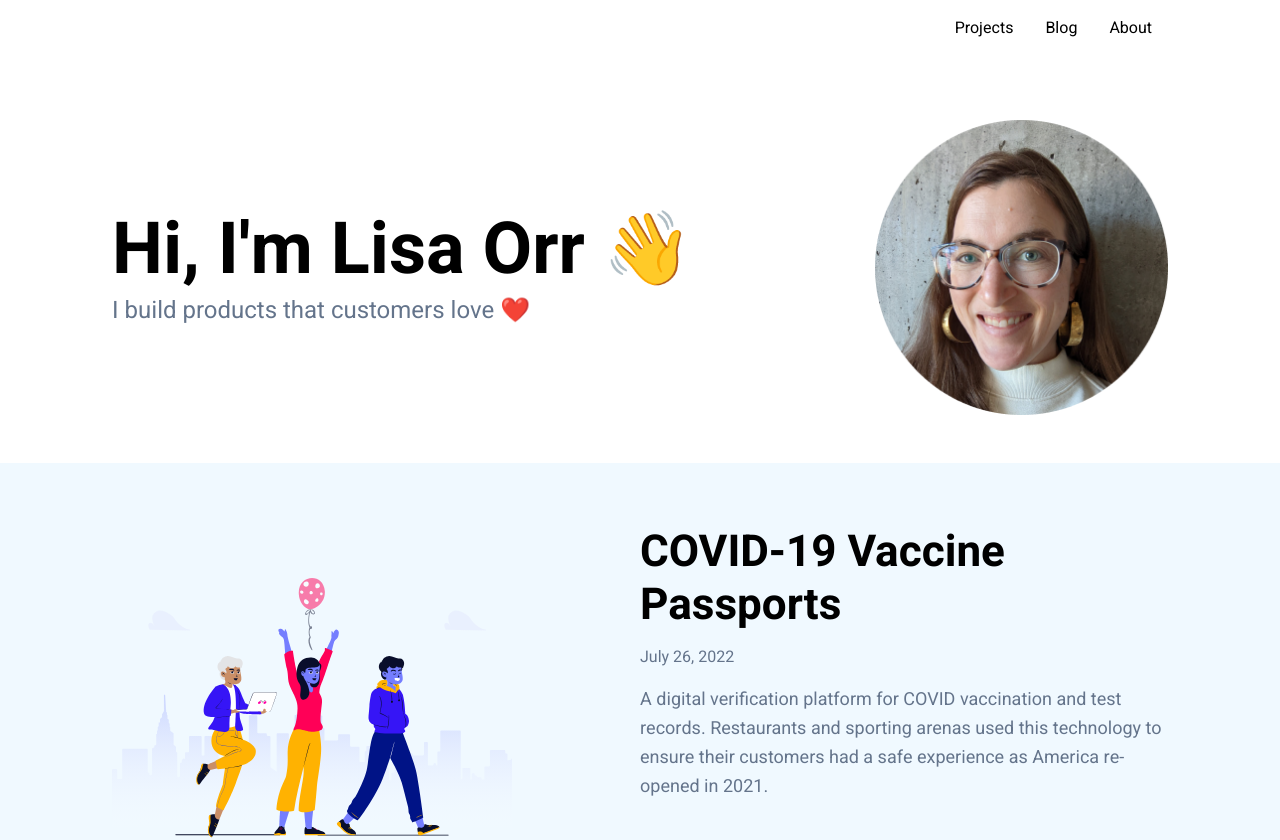
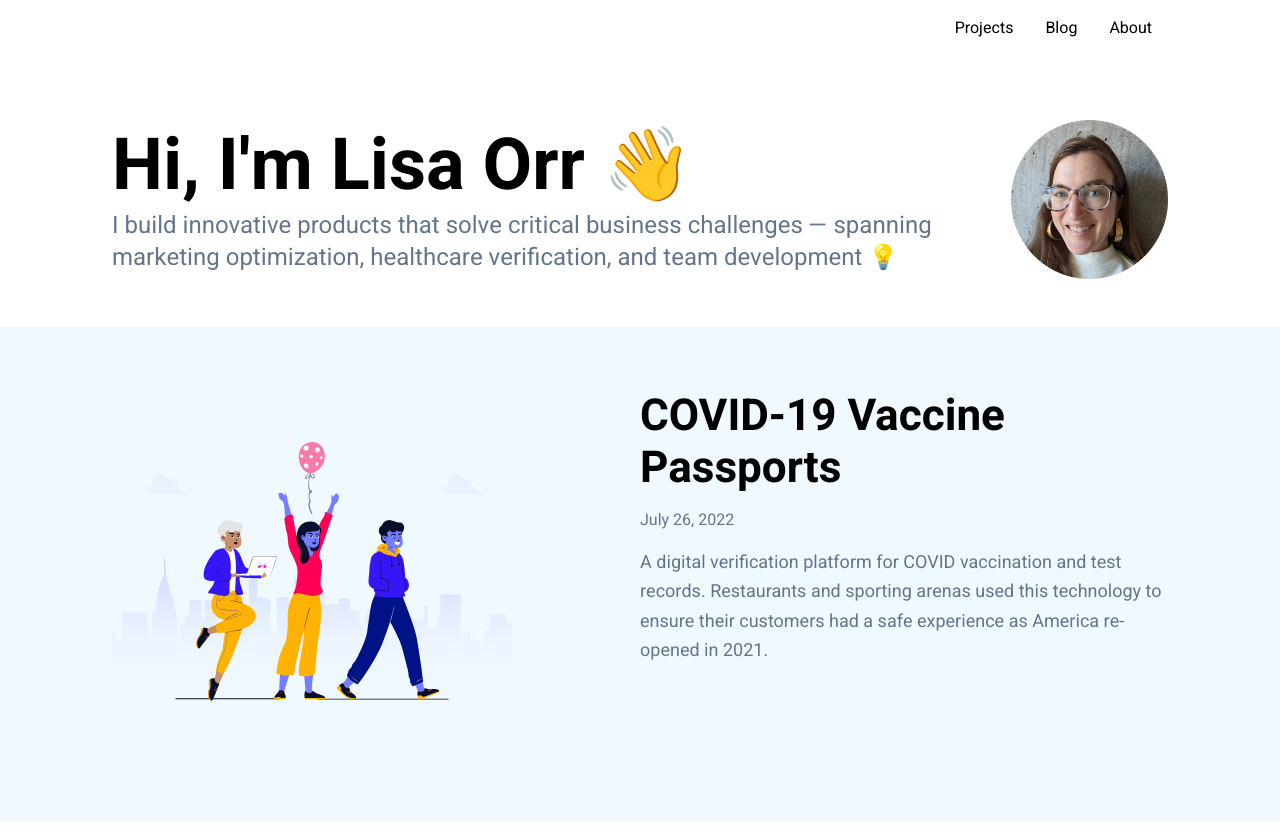
Before and after one commit to lisafeets/lisafeets_portfolio, a Next.js app: page / in a window 1280 px wide. Shown: the top 840 px of the page. Built offline with nearby package versions, Linux system fonts and the light colour scheme.

Commit message:
update intro

```diff
--- a/components/intro.js
+++ b/components/intro.js
@@ -8,7 +8,7 @@ export default function Intro() {
         <h1 className="text-6xl md:text-7xl font-bold leading-tight">
           Hi, I'm Lisa Orr 👋<br />
         </h1>
-        <p className="text-2xl block text-slate-500">I build products that customers love ❤️</p>
+        <p className="text-2xl block text-slate-500">I build innovative products that solve critical business challenges — spanning marketing optimization, healthcare verification, and team development 💡</p>
         {/* <a href="/assets/resume/lisafeets_resume.pdf"
           className="bg-accent-1 hover:bg-white hover:text-accent-1 border border-accent-1 text-white font-bold py-3 px-12 lg:px-8 duration-200 transition-colors mt-6 inline-block"
         >
```
